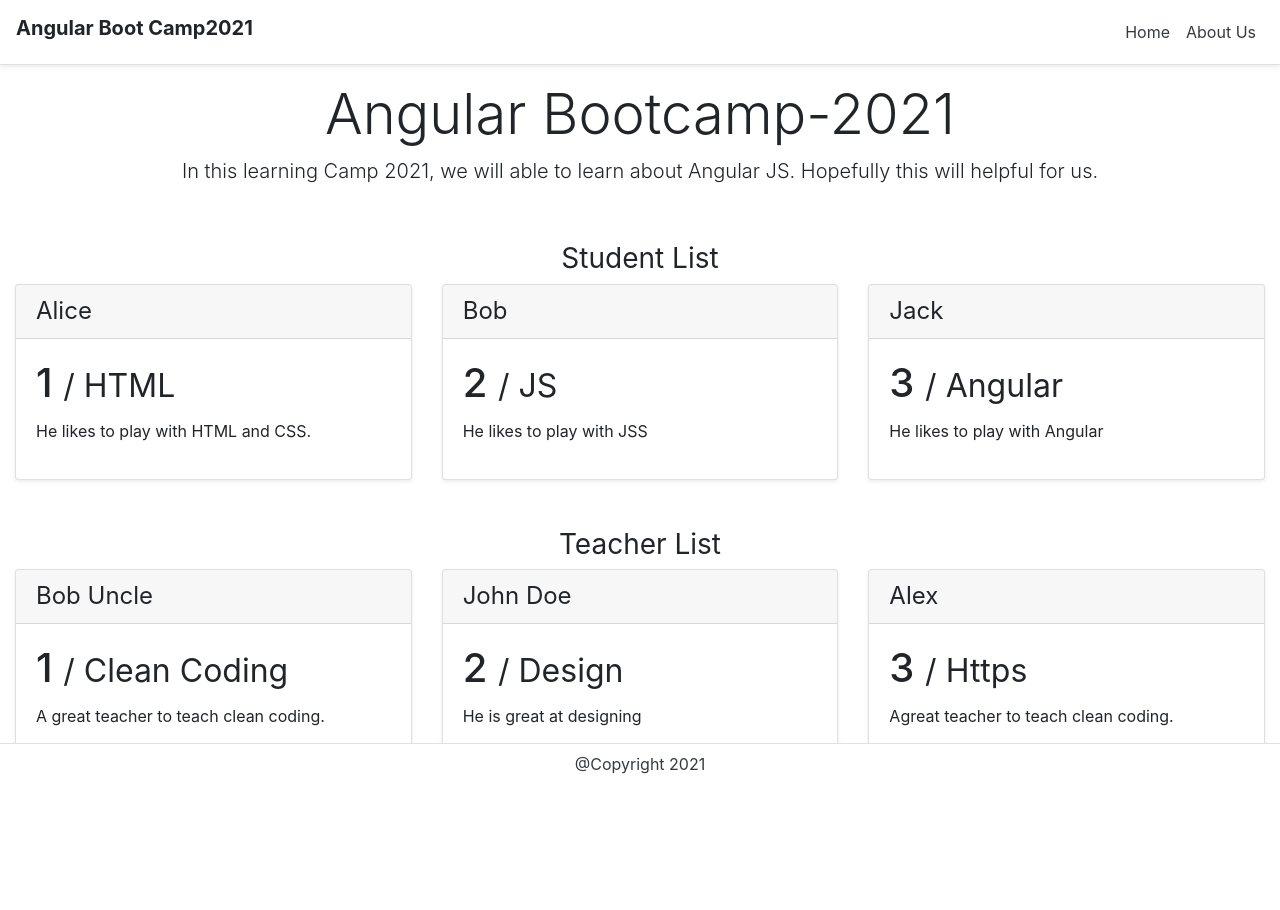
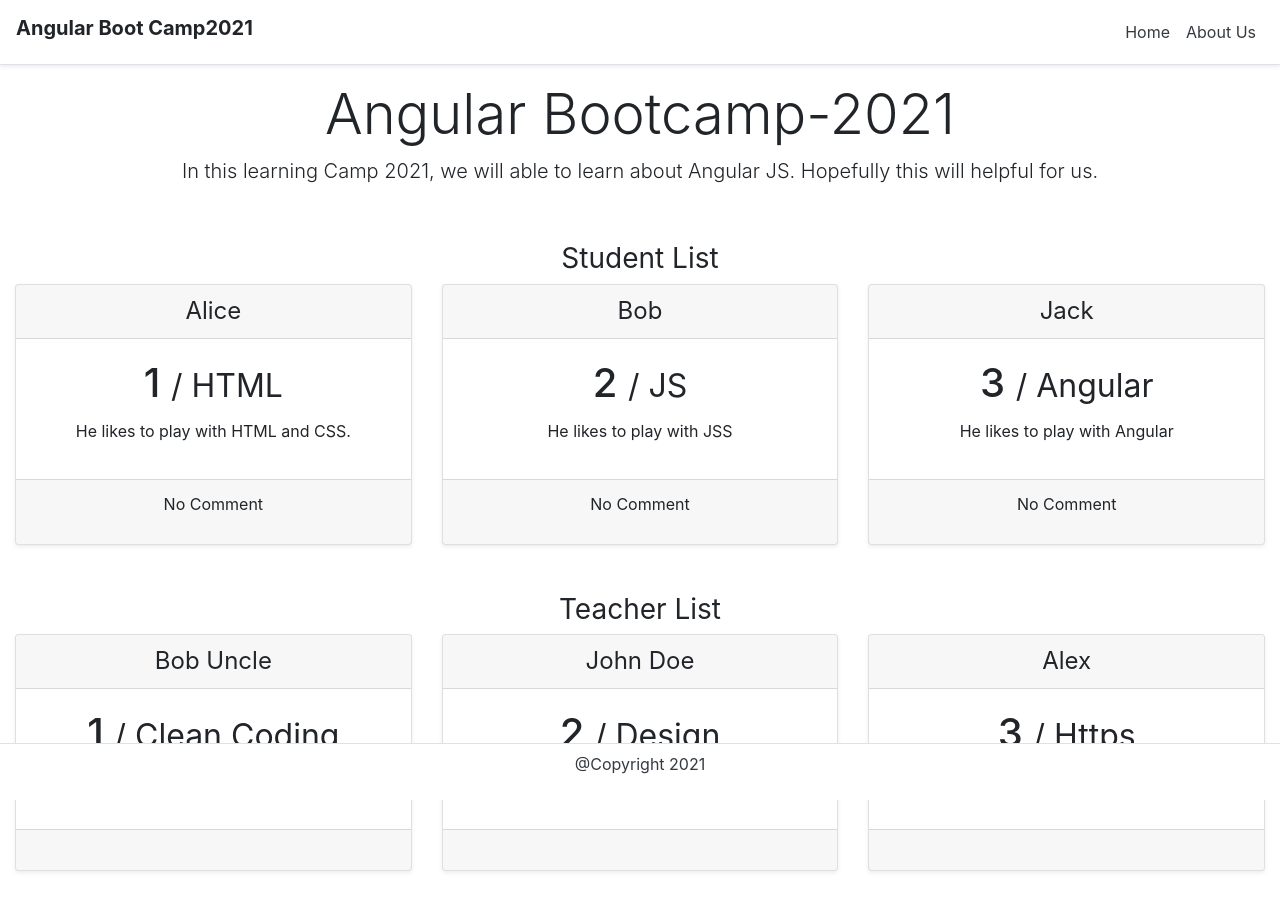
Before and after one commit to MostafijurJ/my-school-info, an Angular app: page /home in a window 1280 px wide. Shown: the top 910 px of the page. Before the commit the page ends 859 px from the top, so only its background shows below. Built offline with nearby package versions, Linux system fonts and the light colour scheme.

Commit message:
add: comment below the card lists

```diff
--- a/src/app/shared/component/card/card.component.html
+++ b/src/app/shared/component/card/card.component.html
@@ -1,7 +1,10 @@
-<div class="card-header">
+<div class="card-header text-center">
   <h4 class="my-0 font-weight-normal"> {{data.title}}</h4>
 </div>
-<div class="card-body">
+<div class="card-body text-center">
    <h1 class="card-title"> {{data.count}} <small>/ {{data.frequency}}</small></h1>
     <p>{{data.text}}</p>
  </div>
+<div class="card-footer font-weight-normal my-0 text-center">
+  <p> {{data.comment}}</p>
+</div>
--- a/src/app/shared/interfaces/card.ts
+++ b/src/app/shared/interfaces/card.ts
@@ -3,4 +3,5 @@ export interface Card {
   count?: number;
   frequency?: string;
   text?: string;
+  comment?: string
 }
--- a/src/json/get-student-list.json
+++ b/src/json/get-student-list.json
@@ -9,19 +9,23 @@
       "title": "Alice",
       "count": 1,
       "frequency": "HTML",
-      "text": "He likes to play with HTML and CSS."
+      "text": "He likes to play with HTML and CSS.",
+      "comment": "No Comment"
     },
     {
       "title": "Bob",
       "count": 2,
       "frequency": "JS",
-      "text": "He likes to play with JSS"
+      "text": "He likes to play with JSS",
+      "comment": "No Comment"
+
     },
     {
       "title": "Jack",
       "count": 3,
       "frequency": "Angular",
-      "text": "He likes to play with Angular"
+      "text": "He likes to play with Angular",
+      "comment": "No Comment"
     }
   ]
 }
```
